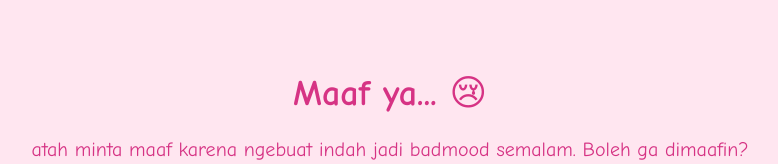
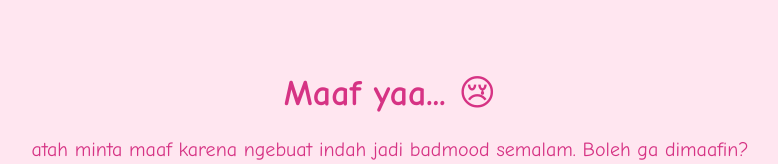
Before and after one commit to laodeee/apology-web, a plain HTML site: page index.html in a window 1280 px wide. Shown: the top 164 px of the page, without its empty margins (250-1028 px from the left). Drawn offline with Linux system fonts and the light colour scheme.

Commit message:
upload web minta maaff

```diff
--- a/index.html
+++ b/index.html
@@ -66,7 +66,7 @@
   </style>
 </head>
 <body>
-  <h1>Maaf ya... 😢</h1>
+  <h1>Maaf yaa... 😢</h1>
   <p>atah minta maaf karena ngebuat indah jadi badmood semalam. Boleh ga dimaafin?</p>
 
   <div id="buttons">
```
